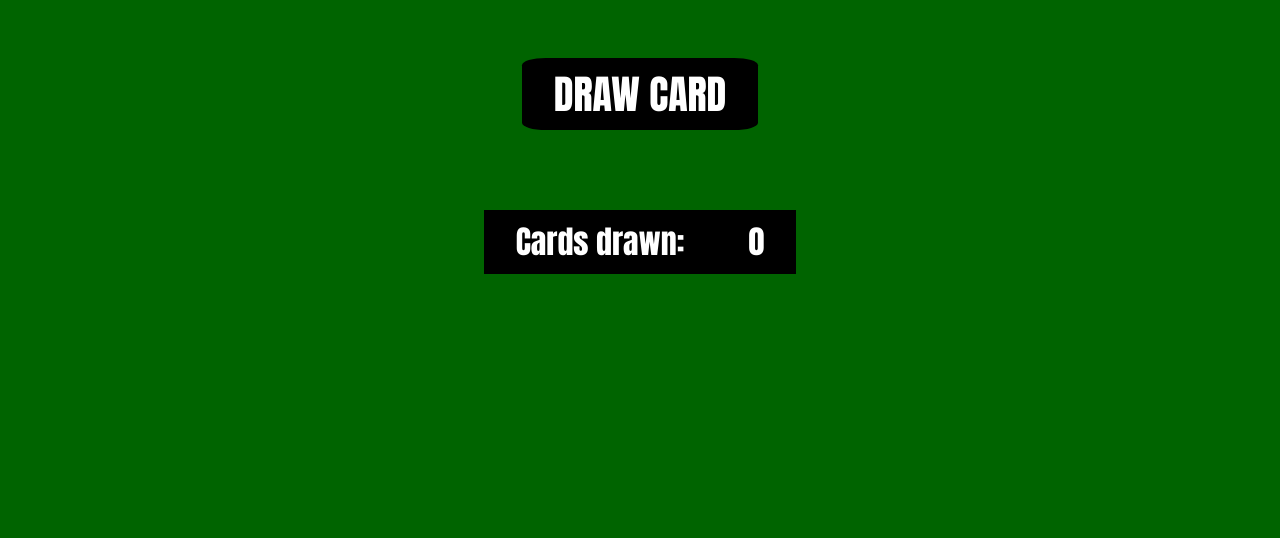
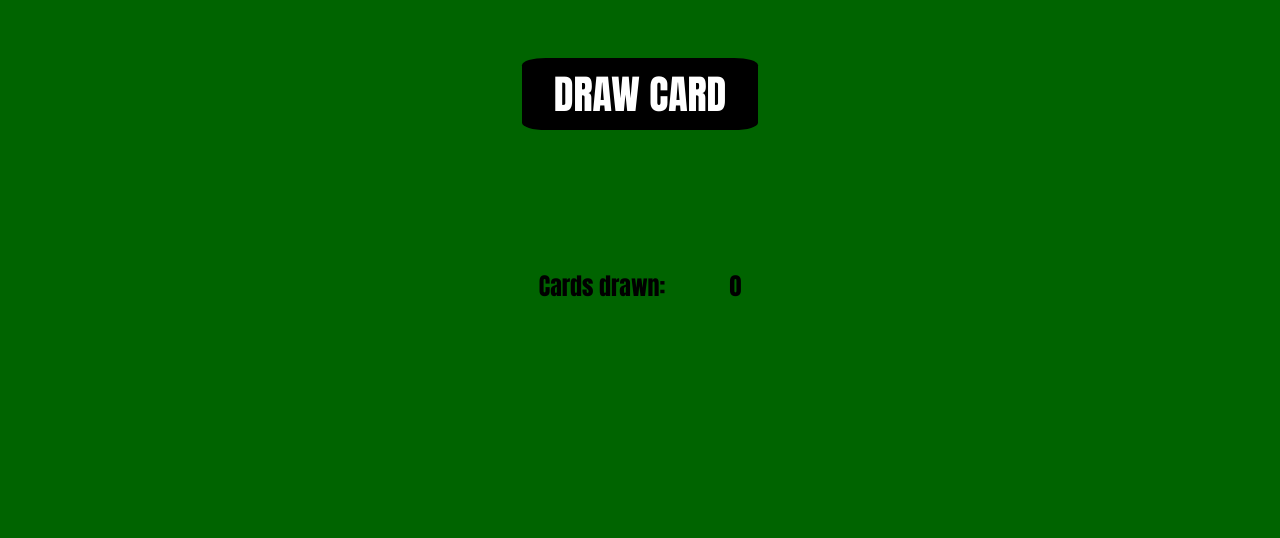
Before and after one commit to jow76/rowdy-cards-demo, a plain HTML site: page index.html in a window 1280 px wide. Shown: the part 262-800 px from the top of the page. Drawn offline with Linux system fonts and the light colour scheme.

Commit message:
fixed stuff

```diff
--- a/script.js
+++ b/script.js
@@ -1,4 +1,5 @@
 const cardContainer = document.getElementById("drawButton")
+const prevContainer = document.getElementById("prevButton")
 const cardNums = ["001","002","003","004","005","006","007","008","009","010","011","012","013","014","015","016","017","018","019","020","021","022","023","024","025","026","027","028","029","030","031","032","033","034","035","036","037","038","039","040","041","042","043","044","045","046","047","048","049","050","051","052","053","054","055","056","057","058","059","060","061","062","063","064","065","066","067","068","069","070","071","072","073","074","075","076","077","078","079","080","081","082","083","084","085","086","087","088","089","090","091","092","093","094","095","096","097","098","099","100","101","102","103","104","105","106","107","108","109","110","111","112","113","114","115","116","117","118","119","120","121","122","123","124","125","126","127","128","129","130","131","132","133","134","135","136","137","138","139","140","141","142","143","144","145","146","147","148","149","150","151","152","153","154","155","156","157","158","159","160","161","162","163","164","165","166","167","168","169","170","171","172","173","174","175","176","177","178","179","180","181","182","183","184","185","186","187","188","189","190","191","192","193","194","195","196","197","198","199","200","201","202","203","204","205","206","207","208","209","210","211","212","213","214"]
 const allCards = []
 const image1 = document.querySelector("section img:first-child")
@@ -51,3 +52,5 @@ function countCards(){
     p.textContent=graveyard.length;
     div.appendChild(p);
 }
+
+prevContainer.addEventListener("click",displayPrevious)
--- a/style.css
+++ b/style.css
@@ -56,7 +56,7 @@ div{
     max-width: 100%;
     display: flex;
     justify-content: center;
-    margin-top: 5rem;
+    margin-top: 3rem;
 }
 
 div p{
@@ -70,7 +70,7 @@ div p{
     user-select: none;
 }
 
-#mainbutton:hover{
+#drawButton:hover{
     cursor:pointer;
 }
 
@@ -94,14 +94,31 @@ section img{
     width: 50vb;
     max-width: 1200px;
     border-radius: 5%;
+    margin-bottom: 2rem;
 }
 
 #drawn{
-    font-size: 2rem;
+    margin: 5rem 0;
+    font-size: 1.5rem;
     border-radius: 0%;
+    background-color: transparent;
+    color: black;
 }
 
 #graveyardCount{
-    font-size: 2rem;
+    margin: 5rem 0;
+    font-size: 1.5rem;
     border-radius: 0%;
+    background-color: transparent;
+    color: black;
 }
+
+#discarded{
+    border-radius: 5%;
+}
+
+#prevButton{
+    font-size: 1.5rem;
+    margin: 0;
+    cursor: pointer;
+}
```
Also changed, not shown: index.html (+1 -0 lines).
